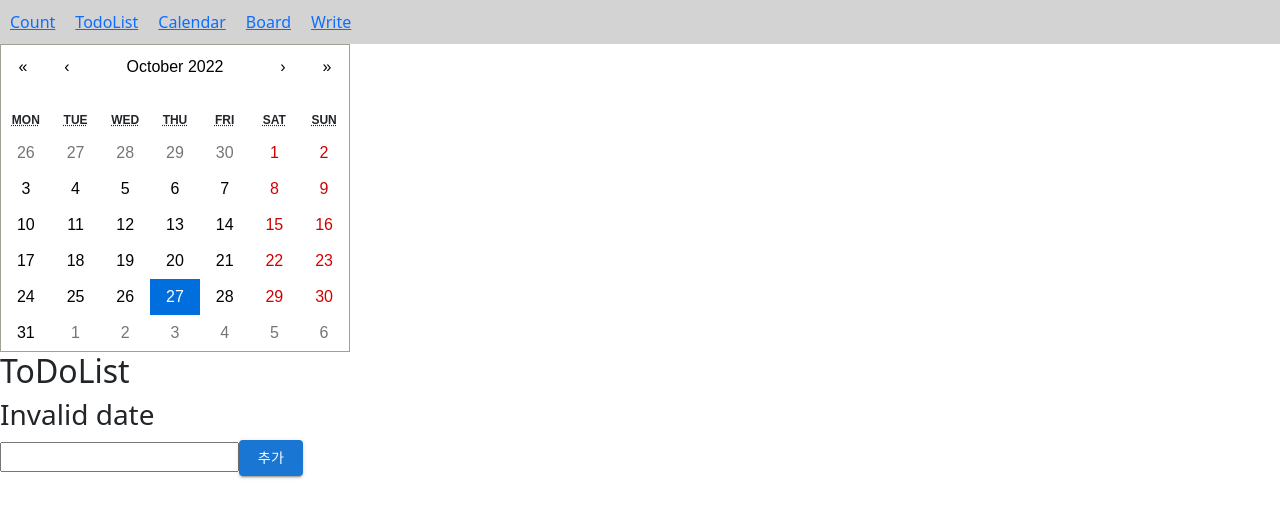
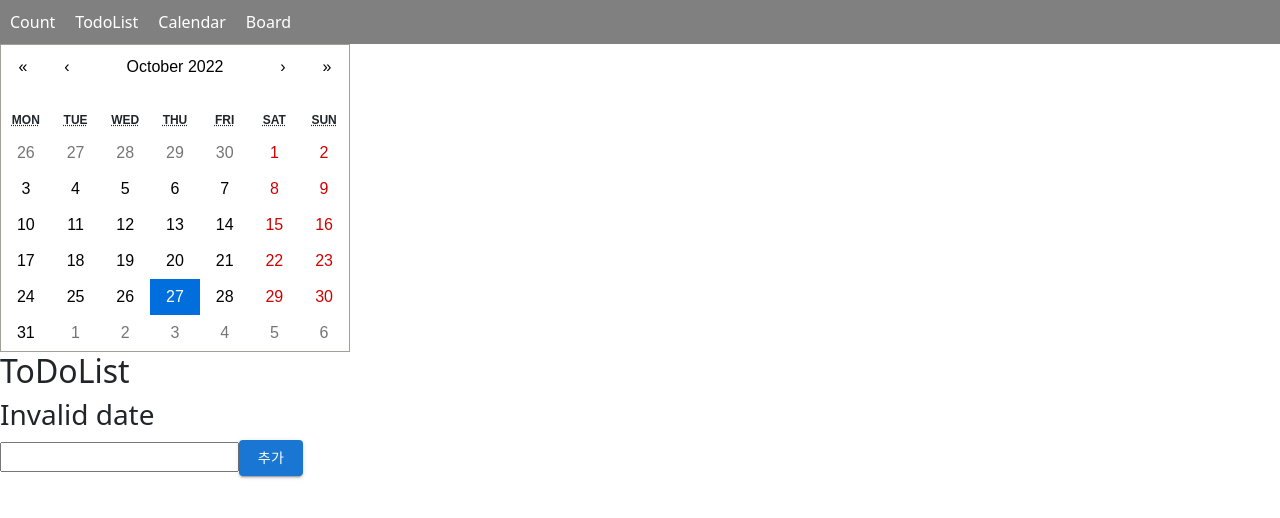
Before and after one commit to bjw1622/reacttodolist, a React (Create React App) app: page /calendar in a window 1280 px wide. Shown: the top 518 px of the page. Built offline with nearby package versions, Linux system fonts and the light colour scheme.

Commit message:
board index page 수정

```diff
--- a/src/components/Layout.js
+++ b/src/components/Layout.js
@@ -12,25 +12,39 @@ const Layout = () => {
     <>
       <header
         style={{
-          background: "lightgray",
+          background: "gray",
           color: "white",
           display: "flex",
         }}
       >
         <UlStyle>
-          <Link to={"/count"}>Count</Link>
+          <Link
+            to={"/count"}
+            style={{ color: "white", textDecoration: "none" }}
+          >
+            Count
+          </Link>
         </UlStyle>
         <UlStyle>
-          <Link to={"/"}>TodoList</Link>
+          <Link style={{ color: "white", textDecoration: "none" }} to={"/"}>
+            TodoList
+          </Link>
         </UlStyle>
         <UlStyle>
-          <Link to={"/calendar"}>Calendar</Link>
+          <Link
+            style={{ color: "white", textDecoration: "none" }}
+            to={"/calendar"}
+          >
+            Calendar
+          </Link>
         </UlStyle>
         <UlStyle>
-          <Link to={"/board"}>Board</Link>
-        </UlStyle>
-        <UlStyle>
-          <Link to={"/board/write"}>Write</Link>
+          <Link
+            style={{ color: "white", textDecoration: "none" }}
+            to={"/board"}
+          >
+            Board
+          </Link>
         </UlStyle>
       </header>
       <main>
--- a/src/components/board/Index.js
+++ b/src/components/board/Index.js
@@ -4,6 +4,7 @@ import "bootstrap/dist/css/bootstrap.min.css";
 import styled from "styled-components";
 import Button from "react-bootstrap/Button";
 import ButtonGroup from "react-bootstrap/ButtonGroup";
+import { Link } from "react-router-dom";
 
 const BodyContent = styled.div`
    {
@@ -47,7 +48,10 @@ const Index = () => {
             <Form.Control type="text" style={{ height: "40px" }} />
           </Form.Group>
         </Form>
-        <Button variant="secondary" style={{ width: "60px", height: "40px" }}>
+        <Button
+          variant="info"
+          style={{ width: "60px", height: "40px", color: "white" }}
+        >
           검색
         </Button>
       </FindDiv>
@@ -77,28 +81,28 @@ const Index = () => {
             <td className="text-center">3</td>
           </tr>
           <tr>
-            <td className="text-center">2</td>
+            <td className="text-center">3</td>
             <td className="text-center">Jacob</td>
             <td className="text-center">Thornton</td>
             <td className="text-center">2</td>
             <td className="text-center">3</td>
           </tr>
           <tr>
-            <td className="text-center">2</td>
+            <td className="text-center">4</td>
             <td className="text-center">Jacob</td>
             <td className="text-center">Thornton</td>
             <td className="text-center">2</td>
             <td className="text-center">3</td>
           </tr>
           <tr>
-            <td className="text-center">2</td>
+            <td className="text-center">5</td>
             <td className="text-center">Jacob</td>
             <td className="text-center">Thornton</td>
             <td className="text-center">2</td>
             <td className="text-center">3</td>
           </tr>
           <tr>
-            <td className="text-center">2</td>
+            <td className="text-center">6</td>
             <td className="text-center">Jacob</td>
             <td className="text-center">Thornton</td>
             <td className="text-center">2</td>
@@ -111,20 +115,22 @@ const Index = () => {
         aria-label="First group"
         style={{ display: "block", textAlign: "center" }}
       >
-        <Button variant="info" style={{ color: "white" }}>
+        <Button variant="secondary" style={{ color: "white" }}>
           1
         </Button>
-        <Button variant="info" style={{ color: "white" }}>
+        <Button variant="secondary" style={{ color: "white" }}>
           2
         </Button>
-        <Button variant="info" style={{ color: "white" }}>
+        <Button variant="secondary" style={{ color: "white" }}>
           3
         </Button>
-        <Button variant="info" style={{ color: "white" }}>
+        <Button variant="secondary" style={{ color: "white" }}>
           4
         </Button>
       </ButtonGroup>
-      <Button variant="primary">글쓰기</Button>{" "}
+      <Link to="/board/write">
+        <Button variant="primary">글쓰기</Button>
+      </Link>
     </BodyContent>
   );
 };
```
